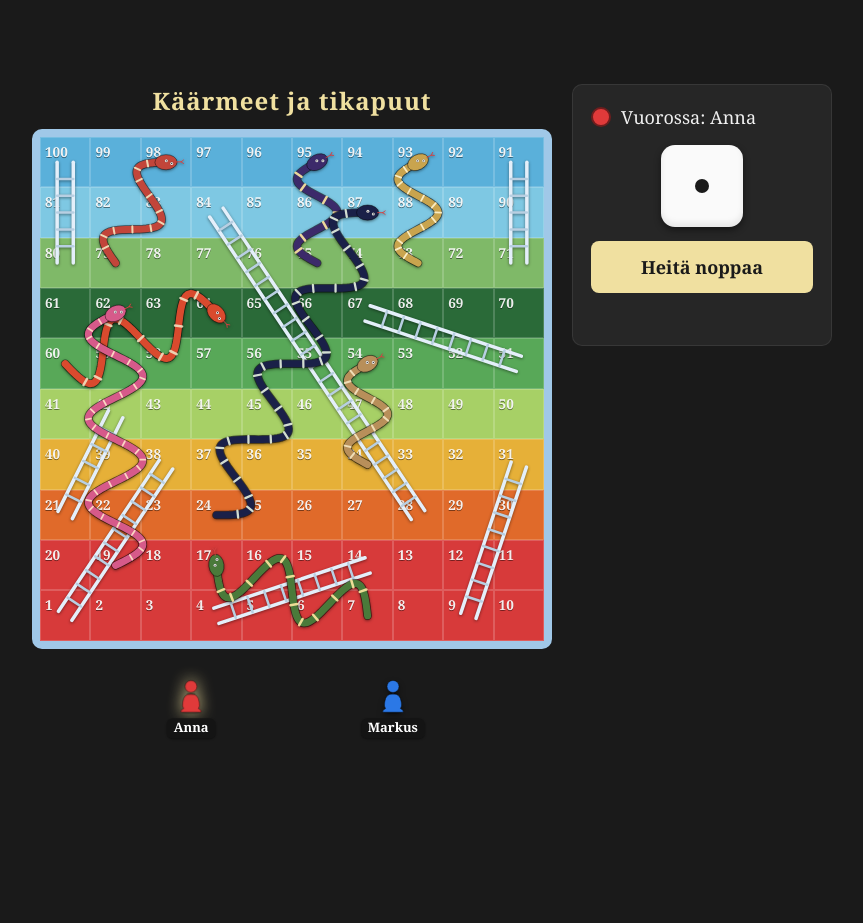
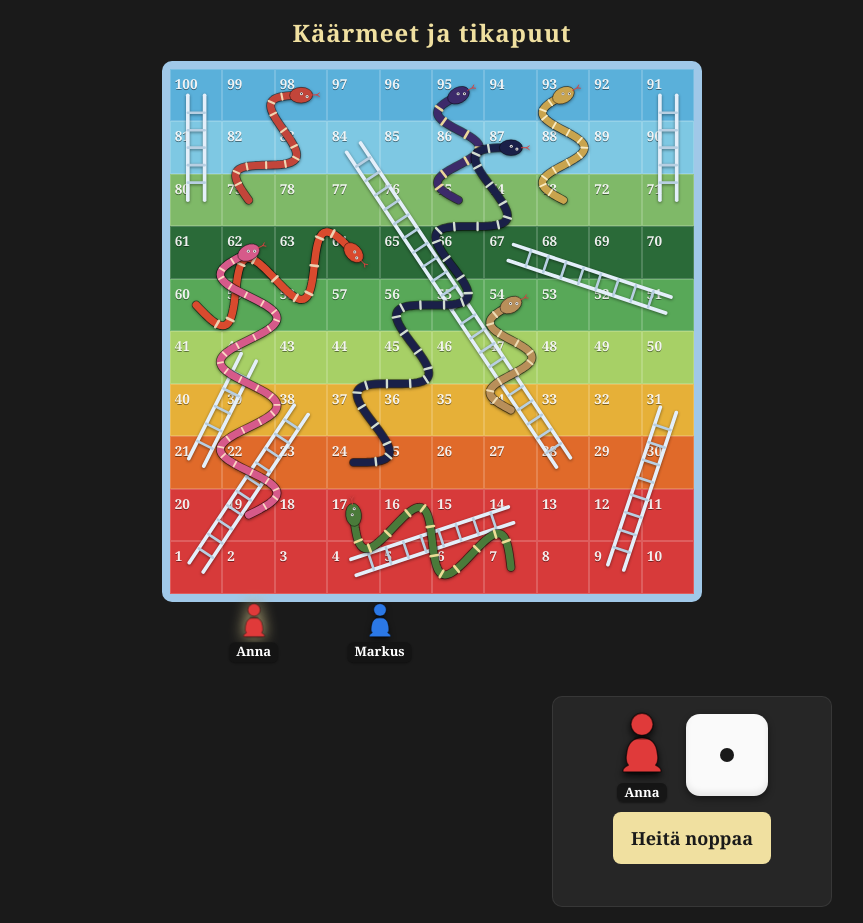
Before and after one commit to mrojala/snakes-and-ladders, a website built with Vite: page index.html in a window 1280 px wide. Both pictures are taken after a click on the button "Aloita peli". Shown: the whole page, without its empty margins (208-1071 px from the left). Before the commit the page ends 800 px from the top, so only its background shows below. Built offline with nearby package versions, Linux system fonts and the light colour scheme.

Commit message:
feat(hud): show current player as pawn + name badge instead of text
Replaces the "Vuorossa: {name}" row with a small pawn (matching the
board tokens) and a name badge, placed next to the dice. The pawn's
colour tracks the active player so the visual cue is consistent with
the tokens on the board.

Co-Authored-By: Claude Opus 4.7 (1M context) <noreply@anthropic.com>

```diff
--- a/src/styles.css
+++ b/src/styles.css
@@ -267,17 +267,10 @@ button {
 
 .game-body {
   display: flex;
-  flex-direction: row;
-  gap: 20px;
+  flex-direction: column;
+  gap: 6px;
   width: 100%;
-  align-items: flex-start;
-}
-
-@media (max-width: 900px) {
-  .game-body {
-    flex-direction: column;
-    align-items: stretch;
-  }
+  align-items: stretch;
 }
 
 .board-column {
@@ -296,7 +289,14 @@ button {
 
 .board-frame {
   position: relative;
-  padding-bottom: 13%;
+  padding-bottom: 11%;
+  width: 100%;
+  /* Cap the board width so title + board + gap + HUD fit in the viewport
+     height without a scrollbar. Board-frame height is ~1.11 × its width
+     because of padding-bottom:11%, so width ≤ (100vh − overhead) / 1.11. */
+  max-width: calc((100vh - 200px) / 1.11);
+  margin-left: auto;
+  margin-right: auto;
 }
 
 .board {
@@ -472,46 +472,55 @@ button {
 /* ---------- HUD ---------- */
 
 .hud {
-  width: 260px;
+  width: 280px;
+  max-width: 100%;
+  align-self: flex-end;          /* dice + roll bottom-right of the column */
   display: flex;
   flex-direction: column;
-  gap: 14px;
-  padding: 18px;
+  align-items: center;
+  gap: 10px;
+  padding: 12px 16px;
   background: #262626;
   border-radius: 10px;
   border: 1px solid rgba(255, 255, 255, 0.08);
-  align-self: flex-start;
 }
 
-@media (max-width: 900px) {
-  .hud {
-    width: 100%;
-    max-width: 440px;
-    align-self: center;
-    flex-direction: row;
-    flex-wrap: wrap;
-    align-items: center;
-    justify-content: center;
-  }
-  .turn-label { flex: 1 1 100%; justify-content: center; }
-  .hud-message { flex: 1 1 100%; }
+.hud-row {
+  display: flex;
+  flex-direction: row;
+  align-items: center;
+  justify-content: center;
+  gap: 18px;
 }
 
-.turn-label {
+.turn-badge {
   display: flex;
+  flex-direction: column;
   align-items: center;
-  gap: 10px;
-  font-size: 18px;
-  min-height: 28px;
+  gap: 6px;
 }
 
-.turn-dot {
-  display: inline-block;
-  width: 20px;
-  height: 20px;
-  border-radius: 50%;
-  border: 2px solid rgba(0, 0, 0, 0.5);
-  flex-shrink: 0;
+.turn-pawn {
+  width: 52px;
+  height: 68px;
+  filter: drop-shadow(0 3px 3px rgba(0, 0, 0, 0.45));
+}
+
+.turn-pawn .token-pawn {
+  width: 100%;
+  height: 100%;
+}
+
+.turn-name {
+  padding: 2px 8px;
+  font-size: 13px;
+  font-weight: 600;
+  line-height: 1.2;
+  background: rgba(20, 20, 20, 0.88);
+  color: #fff;
+  border-radius: 6px;
+  white-space: nowrap;
+  box-shadow: 0 1px 2px rgba(0, 0, 0, 0.45);
 }
 
 .dice {
@@ -523,7 +532,6 @@ button {
   box-shadow:
     inset 0 -4px 6px rgba(0, 0, 0, 0.08),
     0 3px 7px rgba(0, 0, 0, 0.45);
-  align-self: center;
   transition: transform 180ms ease;
 }
 
--- a/src/ui/hud.ts
+++ b/src/ui/hud.ts
@@ -1,6 +1,7 @@
 import { fi } from '../i18n';
 import type { Player } from '../game/state';
 import { createDice } from './dice';
+import { createPawnSvg } from './tokens';
 
 export type Hud = {
   element: HTMLDivElement;
@@ -15,7 +16,16 @@ export function createHud(onRoll: () => void): Hud {
   el.className = 'hud';
 
   const turn = document.createElement('div');
-  turn.className = 'turn-label';
+  turn.className = 'turn-badge';
+
+  const turnPawn = document.createElement('div');
+  turnPawn.className = 'turn-pawn';
+  turnPawn.appendChild(createPawnSvg());
+
+  const turnName = document.createElement('span');
+  turnName.className = 'turn-name';
+
+  turn.append(turnPawn, turnName);
 
   const dice = createDice();
 
@@ -28,18 +38,17 @@ export function createHud(onRoll: () => void): Hud {
   const message = document.createElement('div');
   message.className = 'hud-message';
 
-  el.append(turn, dice.element, rollBtn, message);
+  const row = document.createElement('div');
+  row.className = 'hud-row';
+  row.append(turn, dice.element);
+
+  el.append(row, rollBtn, message);
 
   return {
     element: el,
     update(current, canRoll) {
-      turn.innerHTML = '';
-      const dot = document.createElement('span');
-      dot.className = 'turn-dot';
-      dot.style.backgroundColor = current.colour;
-      const text = document.createElement('span');
-      text.textContent = `${fi.turnLabel}: ${current.name}`;
-      turn.append(dot, text);
+      turnPawn.style.setProperty('--token-colour', current.colour);
+      turnName.textContent = current.name;
       rollBtn.disabled = !canRoll;
     },
     animateDice: dice.animate,
--- a/src/ui/tokens.ts
+++ b/src/ui/tokens.ts
@@ -37,10 +37,11 @@ export function createTokensLayer(specs: readonly TokenSpec[]): TokensLayer {
   function placeAt(playerId: number, position: number): void {
     const { root } = tokens[playerId];
     if (position === 0) {
+      // Cluster in the left half of the area below the board.
       const slots = specs.length;
-      const gap = 80 / Math.max(slots, 1);
-      root.style.left = `${10 + playerId * gap + gap / 2}%`;
-      root.style.top = `112%`;
+      const slotWidth = 48 / Math.max(slots, 1);
+      root.style.left = `${4 + playerId * slotWidth + slotWidth / 2}%`;
+      root.style.top = `106%`;
       root.style.setProperty('--offset-x', `0px`);
       root.style.setProperty('--offset-y', `0px`);
     } else {
@@ -91,7 +92,7 @@ function clusterOffset(id: number, total: number): { dx: number; dy: number } {
   return { dx: Math.cos(angle) * r, dy: Math.sin(angle) * r };
 }
 
-function createPawnSvg(): SVGSVGElement {
+export function createPawnSvg(): SVGSVGElement {
   const svg = document.createElementNS(SVG_NS, 'svg');
   svg.setAttribute('class', 'token-pawn');
   svg.setAttribute('viewBox', '0 0 60 80');
```
